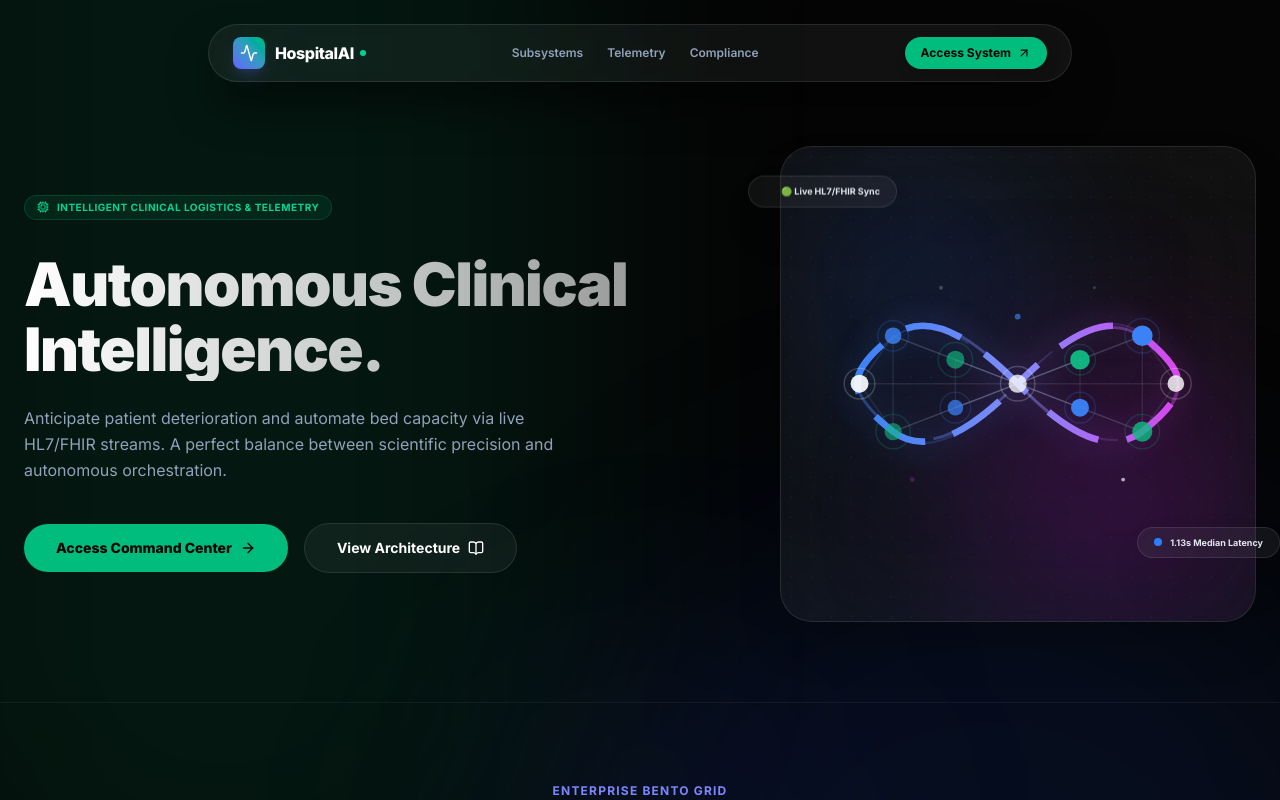
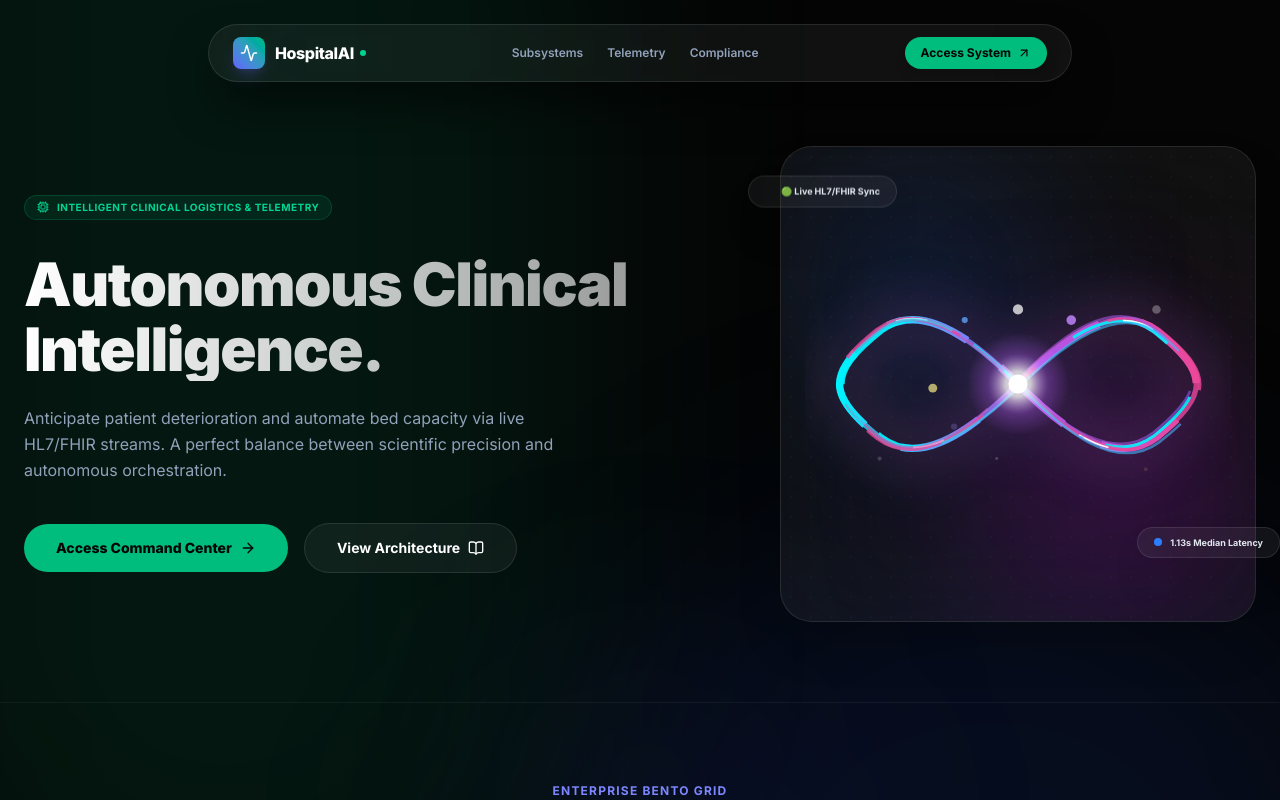
Before and after one commit to vishal-call/HospitalAI-v1.0-Integration-Ready-Command-Center, a Next.js app in the folder frontend/: page / in a window 1280 px wide. Shown: the top 800 px of the page. Built offline with nearby package versions, Linux system fonts and the light colour scheme; no server answers.

Commit message:
feat(landing-page): overhaul centerpiece to swirling neon light fiber loop matching Dribbble reference

```diff
--- a/frontend/src/app/page.tsx
+++ b/frontend/src/app/page.tsx
@@ -201,9 +201,9 @@ export default function LandingPage() {
                 className="h-48 w-48 rounded-full bg-fuchsia-600 blur-[100px] absolute bottom-10 right-10 pointer-events-none"
               />
 
-              {/* Premium Animated Biotech Infinity Loop Mesh Network */}
+              {/* Swirling Neon Biotech Infinity Loop (Match 2nd Image Spec) */}
               <motion.div
-                className="w-[90%] h-[90%] relative z-10 flex items-center justify-center"
+                className="w-full h-full relative z-10 flex items-center justify-center"
                 initial={{ opacity: 0 }}
                 animate={{ opacity: 1 }}
                 transition={{ duration: 0.8 }}
@@ -211,142 +211,155 @@ export default function LandingPage() {
                 <svg className="w-full h-full" viewBox="0 0 200 200" fill="none">
                   {/* SVG Definitions for biotech gradients */}
                   <defs>
-                    <linearGradient id="infinity-gradient" x1="0" y1="0" x2="1" y2="0">
-                      <stop offset="0%" stopColor="#3b82f6" />
-                      <stop offset="50%" stopColor="#818cf8" />
-                      <stop offset="100%" stopColor="#d946ef" />
+                    {/* Left lobe blue gradient */}
+                    <linearGradient id="blue-grad" x1="0" y1="0" x2="1" y2="0">
+                      <stop offset="0%" stopColor="#00f2fe" />
+                      <stop offset="100%" stopColor="#4facfe" />
                     </linearGradient>
+                    {/* Right lobe fuchsia gradient */}
+                    <linearGradient id="fuchsia-grad" x1="0" y1="0" x2="1" y2="0">
+                      <stop offset="0%" stopColor="#ec4899" />
+                      <stop offset="100%" stopColor="#8b5cf6" />
+                    </linearGradient>
+                    {/* Master blend gradient */}
+                    <linearGradient id="blend-grad" x1="0" y1="0" x2="1" y2="0">
+                      <stop offset="0%" stopColor="#00f2fe" />
+                      <stop offset="50%" stopColor="#a855f7" />
+                      <stop offset="100%" stopColor="#ec4899" />
+                    </linearGradient>
+                    {/* Center glow radial gradient */}
+                    <radialGradient id="center-flare" cx="50%" cy="50%" r="50%">
+                      <stop offset="0%" stopColor="#ffffff" stopOpacity="1" />
+                      <stop offset="25%" stopColor="#ffffff" stopOpacity="0.8" />
+                      <stop offset="60%" stopColor="#a855f7" stopOpacity="0.3" />
+                      <stop offset="100%" stopColor="#a855f7" stopOpacity="0" />
+                    </radialGradient>
                   </defs>
 
-                  {/* Twinkling background star/particle elements */}
-                  <motion.circle cx="60" cy="50" r="1.5" fill="#ffffff" animate={{ opacity: [0.2, 1, 0.2], scale: [0.7, 1.3, 0.7] }} transition={{ duration: 2, repeat: Infinity, ease: "easeInOut" }} />
-                  <motion.circle cx="140" cy="50" r="1" fill="#818cf8" animate={{ opacity: [0.1, 0.9, 0.1], scale: [0.6, 1.2, 0.6] }} transition={{ duration: 2.5, repeat: Infinity, ease: "easeInOut", delay: 0.5 }} />
-                  <motion.circle cx="45" cy="150" r="1.5" fill="#d946ef" animate={{ opacity: [0.2, 1, 0.2], scale: [0.8, 1.4, 0.8] }} transition={{ duration: 3, repeat: Infinity, ease: "easeInOut", delay: 0.2 }} />
-                  <motion.circle cx="155" cy="150" r="1" fill="#ffffff" animate={{ opacity: [0.1, 0.8, 0.1], scale: [0.5, 1.1, 0.5] }} transition={{ duration: 2.2, repeat: Infinity, ease: "easeInOut", delay: 0.8 }} />
-                  <motion.circle cx="100" cy="65" r="1.5" fill="#3b82f6" animate={{ opacity: [0.2, 1, 0.2], scale: [0.7, 1.3, 0.7] }} transition={{ duration: 2.8, repeat: Infinity, ease: "easeInOut", delay: 1.1 }} />
-
-                  {/* Intricate Geometric Data-Mesh Lattice Structure */}
-                  <g stroke="rgba(148, 163, 184, 0.15)" strokeWidth="0.75">
-                    {/* Center point crossover links */}
-                    <line x1="100" y1="100" x2="132.5" y2="87.5" />
-                    <line x1="100" y1="100" x2="165" y2="75" />
-                    <line x1="100" y1="100" x2="182.5" y2="100" />
-                    <line x1="100" y1="100" x2="165" y2="125" />
-                    <line x1="100" y1="100" x2="132.5" y2="112.5" />
-                    <line x1="100" y1="100" x2="67.5" y2="87.5" />
-                    <line x1="100" y1="100" x2="35" y2="75" />
-                    <line x1="100" y1="100" x2="17.5" y2="100" />
-                    <line x1="100" y1="100" x2="35" y2="125" />
-                    <line x1="100" y1="100" x2="67.5" y2="112.5" />
-
-                    {/* Vertical and diagonal cross linkages */}
-                    <line x1="165" y1="75" x2="165" y2="125" />
-                    <line x1="35" y1="75" x2="35" y2="125" />
-                    <line x1="132.5" y1="87.5" x2="132.5" y2="112.5" />
-                    <line x1="67.5" y1="87.5" x2="67.5" y2="112.5" />
-                    <line x1="17.5" y1="100" x2="35" y2="75" />
-                    <line x1="17.5" y1="100" x2="35" y2="125" />
-                    <line x1="182.5" y1="100" x2="165" y2="75" />
-                    <line x1="182.5" y1="100" x2="165" y2="125" />
-
-                    {/* Cross-lobe linkages */}
-                    <line x1="132.5" y1="87.5" x2="35" y2="125" />
-                    <line x1="67.5" y1="87.5" x2="165" y2="125" />
-                    <line x1="67.5" y1="112.5" x2="165" y2="75" />
-                    <line x1="132.5" y1="112.5" x2="35" y2="75" />
-                  </g>
-
-                  {/* Multi-Layered spinning fiber strands */}
-                  {/* Layer 1 (Outer Blur Glow) */}
+                  {/* Soft Background Halos / Glows */}
                   <path
                     d="M 100 100 C 120 80, 145 60, 165 75 C 190 95, 190 105, 165 125 C 145 140, 120 120, 100 100 C 80 80, 55 60, 35 75 C 10 95, 10 105, 35 125 C 55 140, 80 120, 100 100 Z"
-                    stroke="url(#infinity-gradient)"
-                    strokeWidth="6"
+                    stroke="#3b82f6"
+                    strokeWidth="14"
                     fill="none"
-                    className="opacity-20 blur-sm pointer-events-none"
+                    className="opacity-15 blur-lg pointer-events-none"
+                  />
+                  <path
+                    d="M 100 100 C 120 80, 145 60, 165 75 C 190 95, 190 105, 165 125 C 145 140, 120 120, 100 100 C 80 80, 55 60, 35 75 C 10 95, 10 105, 35 125 C 55 140, 80 120, 100 100 Z"
+                    stroke="#ec4899"
+                    strokeWidth="10"
+                    fill="none"
+                    className="opacity-20 blur-md pointer-events-none"
                   />
 
-                  {/* Layer 2 (Spinning Fiber Strand 1) */}
+                  {/* Multi-layered Swirling Neon Threads */}
+                  {/* Thread 1 (Solid Base) */}
+                  <path
+                    d="M 100 100 C 120 80, 145 60, 165 75 C 190 95, 190 105, 165 125 C 145 140, 120 120, 100 100 C 80 80, 55 60, 35 75 C 10 95, 10 105, 35 125 C 55 140, 80 120, 100 100 Z"
+                    stroke="url(#blend-grad)"
+                    strokeWidth="2.5"
+                    fill="none"
+                    className="opacity-80"
+                  />
+
+                  {/* Thread 2 (Main fast flow) */}
                   <motion.path
                     d="M 100 100 C 120 80, 145 60, 165 75 C 190 95, 190 105, 165 125 C 145 140, 120 120, 100 100 C 80 80, 55 60, 35 75 C 10 95, 10 105, 35 125 C 55 140, 80 120, 100 100 Z"
-                    stroke="url(#infinity-gradient)"
+                    stroke="url(#blend-grad)"
                     strokeWidth="3.5"
                     fill="none"
-                    strokeDasharray="30 15"
-                    animate={{ strokeDashoffset: [0, -100] }}
-                    transition={{ duration: 8, repeat: Infinity, ease: "linear" }}
+                    strokeDasharray="40 20"
+                    animate={{ strokeDashoffset: [0, -150] }}
+                    transition={{ duration: 7, repeat: Infinity, ease: "linear" }}
                   />
 
-                  {/* Layer 3 (Spinning Fiber Strand 2) */}
+                  {/* Thread 3 (Inner cyan thin strand) */}
                   <motion.path
                     d="M 100 100 C 120 80, 145 60, 165 75 C 190 95, 190 105, 165 125 C 145 140, 120 120, 100 100 C 80 80, 55 60, 35 75 C 10 95, 10 105, 35 125 C 55 140, 80 120, 100 100 Z"
-                    stroke="url(#infinity-gradient)"
+                    stroke="#00f2fe"
                     strokeWidth="1.5"
                     fill="none"
-                    strokeDasharray="45 25"
-                    transform="rotate(1 100 100)"
-                    animate={{ strokeDashoffset: [0, -100] }}
-                    transition={{ duration: 6, repeat: Infinity, ease: "linear" }}
-                    className="opacity-40"
+                    strokeDasharray="50 30"
+                    transform="scale(0.98) translate(2, 2)"
+                    animate={{ strokeDashoffset: [0, -180] }}
+                    transition={{ duration: 5, repeat: Infinity, ease: "linear" }}
+                    className="opacity-90"
                   />
 
-                  {/* Layer 4 (Spinning Fiber Strand 3) */}
+                  {/* Thread 4 (Outer pink thin strand) */}
                   <motion.path
                     d="M 100 100 C 120 80, 145 60, 165 75 C 190 95, 190 105, 165 125 C 145 140, 120 120, 100 100 C 80 80, 55 60, 35 75 C 10 95, 10 105, 35 125 C 55 140, 80 120, 100 100 Z"
-                    stroke="url(#infinity-gradient)"
-                    strokeWidth="1"
+                    stroke="#ec4899"
+                    strokeWidth="1.5"
                     fill="none"
-                    strokeDasharray="60 35"
-                    transform="rotate(-1 100 100)"
-                    animate={{ strokeDashoffset: [0, -100] }}
-                    transition={{ duration: 10, repeat: Infinity, ease: "linear" }}
-                    className="opacity-20"
+                    strokeDasharray="60 40"
+                    transform="scale(1.02) translate(-2, -2)"
+                    animate={{ strokeDashoffset: [0, 200] }}
+                    transition={{ duration: 8, repeat: Infinity, ease: "linear" }}
+                    className="opacity-80"
                   />
 
-                  {/* Telemetry Node Network Points (Breathing scale and opacity cycles) */}
-                  {/* Node 1: Crossover Center */}
-                  <motion.circle cx="100" cy="100" r="4.5" fill="#ffffff" animate={{ scale: [1, 1.25, 1], opacity: [0.7, 1, 0.7] }} transition={{ duration: 2.1, repeat: Infinity, ease: "easeInOut" }} />
-                  <circle cx="100" cy="100" r="9" stroke="#ffffff" strokeWidth="0.75" className="opacity-20" />
+                  {/* Thread 5 (Ultra-fine bright highlight) */}
+                  <motion.path
+                    d="M 100 100 C 120 80, 145 60, 165 75 C 190 95, 190 105, 165 125 C 145 140, 120 120, 100 100 C 80 80, 55 60, 35 75 C 10 95, 10 105, 35 125 C 55 140, 80 120, 100 100 Z"
+                    stroke="#ffffff"
+                    strokeWidth="0.8"
+                    fill="none"
+                    strokeDasharray="15 90"
+                    transform="rotate(0.5 100 100)"
+                    animate={{ strokeDashoffset: [0, -120] }}
+                    transition={{ duration: 4, repeat: Infinity, ease: "linear" }}
+                    className="opacity-95"
+                  />
 
-                  {/* Node 2: Right Lobe Upper Curve */}
-                  <motion.circle cx="132.5" cy="87.5" r="4" fill="#10b981" animate={{ scale: [1, 1.3, 1], opacity: [0.6, 1, 0.6] }} transition={{ duration: 2.4, repeat: Infinity, ease: "easeInOut", delay: 0.2 }} />
-                  <circle cx="132.5" cy="87.5" r="8" stroke="#10b981" strokeWidth="0.75" className="opacity-20" />
+                  {/* Thread 6 (Offset fluid strand) */}
+                  <motion.path
+                    d="M 100 100 C 120 80, 145 60, 165 75 C 190 95, 190 105, 165 125 C 145 140, 120 120, 100 100 C 80 80, 55 60, 35 75 C 10 95, 10 105, 35 125 C 55 140, 80 120, 100 100 Z"
+                    stroke="url(#fuchsia-grad)"
+                    strokeWidth="1.2"
+                    fill="none"
+                    strokeDasharray="80 30"
+                    transform="rotate(-1 100 100) scale(0.99)"
+                    animate={{ strokeDashoffset: [0, 160] }}
+                    transition={{ duration: 9, repeat: Infinity, ease: "linear" }}
+                    className="opacity-60"
+                  />
 
-                  {/* Node 3: Right Lobe Top Apex */}
-                  <motion.circle cx="165" cy="75" r="4.5" fill="#3b82f6" animate={{ scale: [1, 1.2, 1], opacity: [0.7, 1, 0.7] }} transition={{ duration: 2.2, repeat: Infinity, ease: "easeInOut", delay: 0.4 }} />
-                  <circle cx="165" cy="75" r="9" stroke="#3b82f6" strokeWidth="0.75" className="opacity-20" />
+                  {/* Thread 7 (Offset blue fluid strand) */}
+                  <motion.path
+                    d="M 100 100 C 120 80, 145 60, 165 75 C 190 95, 190 105, 165 125 C 145 140, 120 120, 100 100 C 80 80, 55 60, 35 75 C 10 95, 10 105, 35 125 C 55 140, 80 120, 100 100 Z"
+                    stroke="url(#blue-grad)"
+                    strokeWidth="1.2"
+                    fill="none"
+                    strokeDasharray="90 40"
+                    transform="rotate(1 100 100) scale(1.01)"
+                    animate={{ strokeDashoffset: [0, -160] }}
+                    transition={{ duration: 7.5, repeat: Infinity, ease: "linear" }}
+                    className="opacity-60"
+                  />
 
-                  {/* Node 4: Right Outer Tip */}
-                  <motion.circle cx="182.5" cy="100" r="4" fill="#ffffff" animate={{ scale: [1, 1.25, 1], opacity: [0.7, 1, 0.7] }} transition={{ duration: 2.1, repeat: Infinity, ease: "easeInOut", delay: 0.1 }} />
-                  <circle cx="182.5" cy="100" r="8" stroke="#ffffff" strokeWidth="0.75" className="opacity-20" />
+                  {/* Glowing Center Crossover Flare */}
+                  <circle cx="100" cy="100" r="24" fill="url(#center-flare)" className="opacity-95 pointer-events-none mix-blend-screen" />
+                  <circle cx="100" cy="100" r="4.5" fill="#ffffff" className="shadow-[0_0_15px_#ffffff] pointer-events-none" />
 
-                  {/* Node 5: Right Lobe Bottom Apex */}
-                  <motion.circle cx="165" cy="125" r="4.5" fill="#10b981" animate={{ scale: [1, 1.3, 1], opacity: [0.6, 1, 0.6] }} transition={{ duration: 2.5, repeat: Infinity, ease: "easeInOut", delay: 0.3 }} />
-                  <circle cx="165" cy="125" r="9" stroke="#10b981" strokeWidth="0.75" className="opacity-20" />
+                  {/* Twinkles and Floating Particles (Gold, blue, fuchsia, white) */}
+                  {/* Gold particles */}
+                  <motion.circle cx="60" cy="50" r="2" fill="#fef08a" animate={{ opacity: [0.3, 0.9, 0.3], scale: [0.8, 1.2, 0.8], y: [50, 48, 52, 50] }} transition={{ duration: 2.2, repeat: Infinity, ease: "easeInOut" }} />
+                  <motion.circle cx="140" cy="45" r="1.5" fill="#fde047" animate={{ opacity: [0.2, 1, 0.2], scale: [0.7, 1.3, 0.7], x: [140, 138, 142, 140] }} transition={{ duration: 2.8, repeat: Infinity, ease: "easeInOut", delay: 0.3 }} />
+                  <motion.circle cx="45" cy="155" r="2.5" fill="#fde047" animate={{ opacity: [0.4, 1, 0.4], scale: [0.9, 1.3, 0.9], y: [155, 158, 152, 155] }} transition={{ duration: 3.2, repeat: Infinity, ease: "easeInOut", delay: 0.6 }} />
+                  <motion.circle cx="160" cy="140" r="1.5" fill="#fef08a" animate={{ opacity: [0.1, 0.8, 0.1], scale: [0.6, 1.1, 0.6] }} transition={{ duration: 2.6, repeat: Infinity, ease: "easeInOut", delay: 0.9 }} />
 
-                  {/* Node 6: Right Lobe Lower Curve */}
-                  <motion.circle cx="132.5" cy="112.5" r="4" fill="#3b82f6" animate={{ scale: [1, 1.2, 1], opacity: [0.7, 1, 0.7] }} transition={{ duration: 2.3, repeat: Infinity, ease: "easeInOut", delay: 0.5 }} />
-                  <circle cx="132.5" cy="112.5" r="8" stroke="#3b82f6" strokeWidth="0.75" className="opacity-20" />
+                  {/* Blue / Purple particles */}
+                  <motion.circle cx="75" cy="70" r="1.2" fill="#60a5fa" animate={{ opacity: [0.2, 0.8, 0.2], scale: [0.7, 1.2, 0.7] }} transition={{ duration: 2.4, repeat: Infinity, ease: "easeInOut", delay: 0.1 }} />
+                  <motion.circle cx="125" cy="70" r="1.8" fill="#c084fc" animate={{ opacity: [0.3, 0.9, 0.3], scale: [0.8, 1.3, 0.8] }} transition={{ duration: 2.1, repeat: Infinity, ease: "easeInOut", delay: 0.5 }} />
+                  <motion.circle cx="70" cy="120" r="2" fill="#a78bfa" animate={{ opacity: [0.2, 1, 0.2], scale: [0.7, 1.3, 0.7] }} transition={{ duration: 2.7, repeat: Infinity, ease: "easeInOut", delay: 0.8 }} />
+                  <motion.circle cx="130" cy="125" r="1.5" fill="#3b82f6" animate={{ opacity: [0.3, 0.8, 0.3], scale: [0.6, 1.2, 0.6] }} transition={{ duration: 2.9, repeat: Infinity, ease: "easeInOut", delay: 0.4 }} />
 
-                  {/* Node 7: Left Lobe Lower Curve */}
-                  <motion.circle cx="67.5" cy="87.5" r="4.5" fill="#10b981" animate={{ scale: [1, 1.3, 1], opacity: [0.6, 1, 0.6] }} transition={{ duration: 2.6, repeat: Infinity, ease: "easeInOut", delay: 0.4 }} />
-                  <circle cx="67.5" cy="87.5" r="9" stroke="#10b981" strokeWidth="0.75" className="opacity-20" />
-
-                  {/* Node 8: Left Lobe Top Apex */}
-                  <motion.circle cx="35" cy="75" r="4" fill="#3b82f6" animate={{ scale: [1, 1.2, 1], opacity: [0.7, 1, 0.7] }} transition={{ duration: 2.4, repeat: Infinity, ease: "easeInOut", delay: 0.6 }} />
-                  <circle cx="35" cy="75" r="8" stroke="#3b82f6" strokeWidth="0.75" className="opacity-20" />
-
-                  {/* Node 9: Left Outer Tip */}
-                  <motion.circle cx="17.5" cy="100" r="4" fill="#ffffff" animate={{ scale: [1, 1.25, 1], opacity: [0.7, 1, 0.7] }} transition={{ duration: 2.1, repeat: Infinity, ease: "easeInOut", delay: 0.3 }} />
-                  <circle cx="17.5" cy="100" r="8" stroke="#ffffff" strokeWidth="0.75" className="opacity-20" />
-
-                  {/* Node 10: Left Lobe Bottom Apex */}
-                  <motion.circle cx="35" cy="125" r="4.5" fill="#10b981" animate={{ scale: [1, 1.3, 1], opacity: [0.6, 1, 0.6] }} transition={{ duration: 2.7, repeat: Infinity, ease: "easeInOut", delay: 0.5 }} />
-                  <circle cx="35" cy="125" r="9" stroke="#10b981" strokeWidth="0.75" className="opacity-20" />
-
-                  {/* Node 11: Left Lobe Upper Curve */}
-                  <motion.circle cx="67.5" cy="112.5" r="4" fill="#3b82f6" animate={{ scale: [1, 1.2, 1], opacity: [0.7, 1, 0.7] }} transition={{ duration: 2.5, repeat: Infinity, ease: "easeInOut", delay: 0.7 }} />
-                  <circle cx="67.5" cy="112.5" r="8" stroke="#3b82f6" strokeWidth="0.75" className="opacity-20" />
+                  {/* White glowing twinkles */}
+                  <motion.circle cx="100" cy="65" r="2" fill="#ffffff" animate={{ opacity: [0.2, 1, 0.2], scale: [0.8, 1.4, 0.8] }} transition={{ duration: 1.8, repeat: Infinity, ease: "easeInOut", delay: 1.1 }} />
+                  <motion.circle cx="35" cy="135" r="1.5" fill="#ffffff" animate={{ opacity: [0.1, 0.9, 0.1], scale: [0.6, 1.2, 0.6] }} transition={{ duration: 2.5, repeat: Infinity, ease: "easeInOut", delay: 0.7 }} />
+                  <motion.circle cx="165" cy="65" r="2.5" fill="#ffffff" animate={{ opacity: [0.3, 1, 0.3], scale: [0.8, 1.3, 0.8] }} transition={{ duration: 2.3, repeat: Infinity, ease: "easeInOut", delay: 1.4 }} />
+                  <motion.circle cx="90" cy="135" r="1" fill="#ffffff" animate={{ opacity: [0.2, 0.8, 0.2], scale: [0.7, 1.2, 0.7] }} transition={{ duration: 2.9, repeat: Infinity, ease: "easeInOut", delay: 0.2 }} />
                 </svg>
               </motion.div>
             </div>
```
